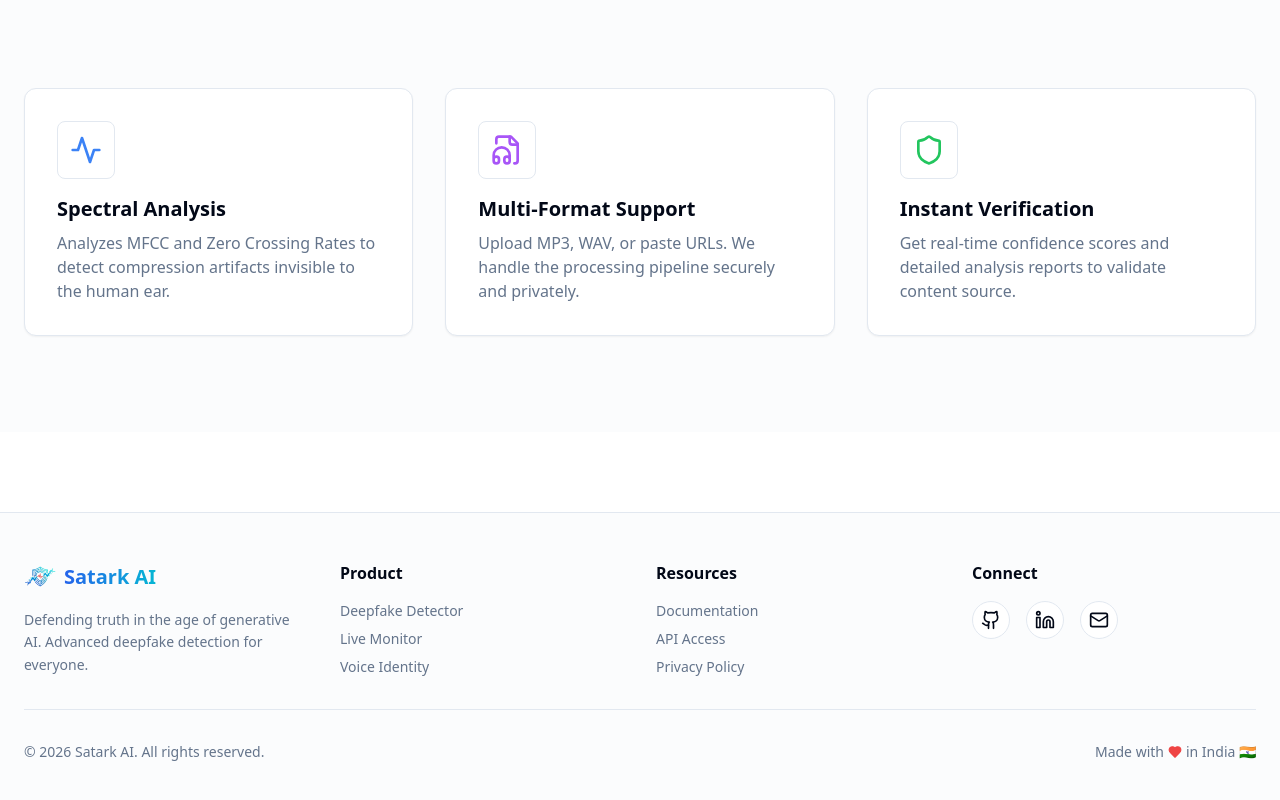
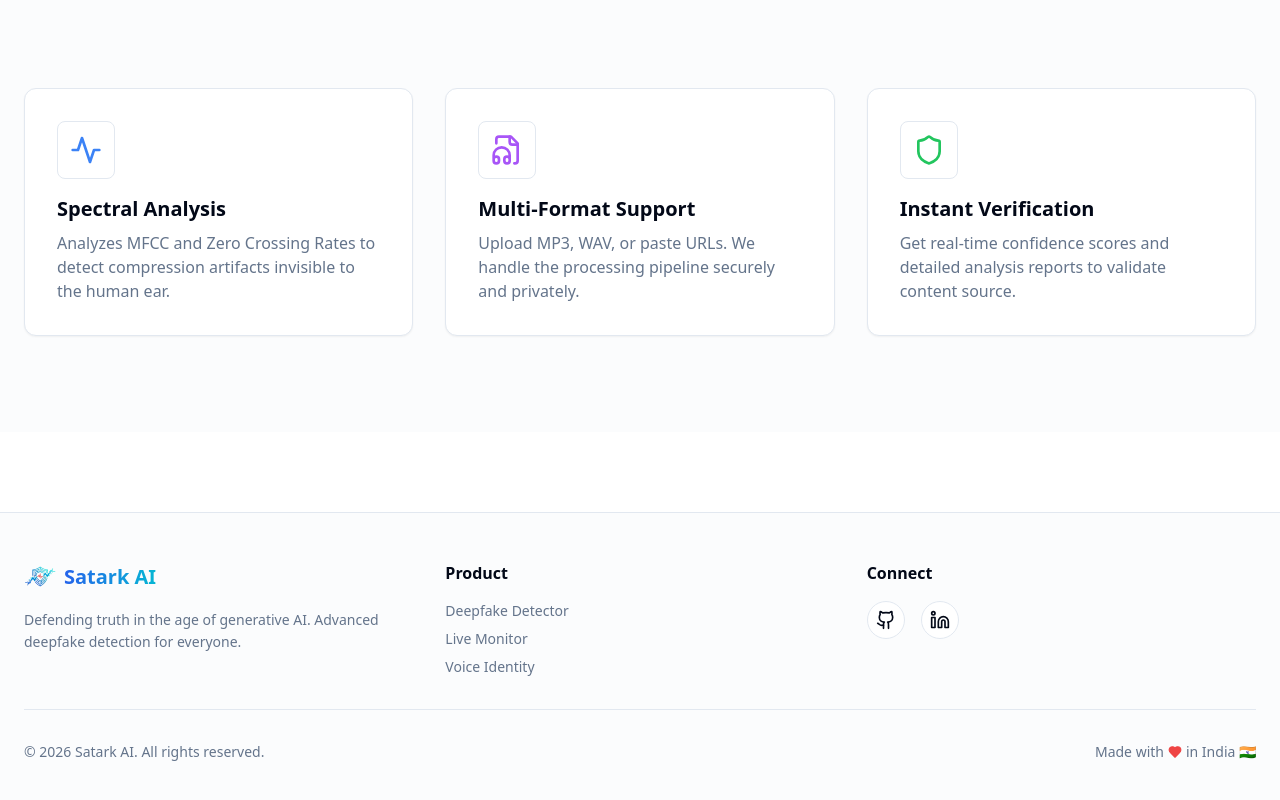
Before and after one commit to theunstopabble/Satark-AI, a React (Vite) app in the folder apps/web/: page / in a window 1280 px wide. Shown: the part 602-1402 px from the top of the page. Built offline with nearby package versions, Linux system fonts and the light colour scheme; no server answers.

Commit message:
fix: updated footer content

```diff
--- a/apps/web/src/components/Footer.tsx
+++ b/apps/web/src/components/Footer.tsx
@@ -1,4 +1,4 @@
-import { Github, Linkedin, Mail, Heart } from "lucide-react";
+import { Github, Linkedin, Heart } from "lucide-react";
 import { Link } from "react-router-dom";
 
 export function Footer() {
@@ -7,7 +7,7 @@
   return (
     <footer className="border-t bg-muted/30 backdrop-blur-xl mt-20">
       <div className="max-w-7xl mx-auto px-6 py-12">
-        <div className="grid grid-cols-1 md:grid-cols-4 gap-8 mb-8">
+        <div className="grid grid-cols-1 md:grid-cols-3 gap-8 mb-8">
           {/* Brand Column */}
           <div className="space-y-4">
             <Link to="/" className="flex items-center gap-2 font-bold text-xl">
@@ -48,28 +48,6 @@
             </ul>
           </div>
 
-          {/* Resources */}
-          <div>
-            <h3 className="font-semibold mb-4">Resources</h3>
-            <ul className="space-y-2 text-sm text-muted-foreground">
-              <li>
-                <a href="#" className="hover:text-primary transition">
-                  Documentation
-                </a>
-              </li>
-              <li>
-                <a href="#" className="hover:text-primary transition">
-                  API Access
-                </a>
-              </li>
-              <li>
-                <a href="#" className="hover:text-primary transition">
-                  Privacy Policy
-                </a>
-              </li>
-            </ul>
-          </div>
-
           {/* Connect */}
           <div>
             <h3 className="font-semibold mb-4">Connect</h3>
@@ -92,13 +70,6 @@
               >
                 <Linkedin size={20} />
               </a>
-              <a
-                href="mailto:contact@satark.ai"
-                className="p-2 bg-background border rounded-full hover:bg-primary/10 hover:text-red-500 transition-colors"
-                title="Email"
-              >
-                <Mail size={20} />
-              </a>
             </div>
           </div>
         </div>
```
